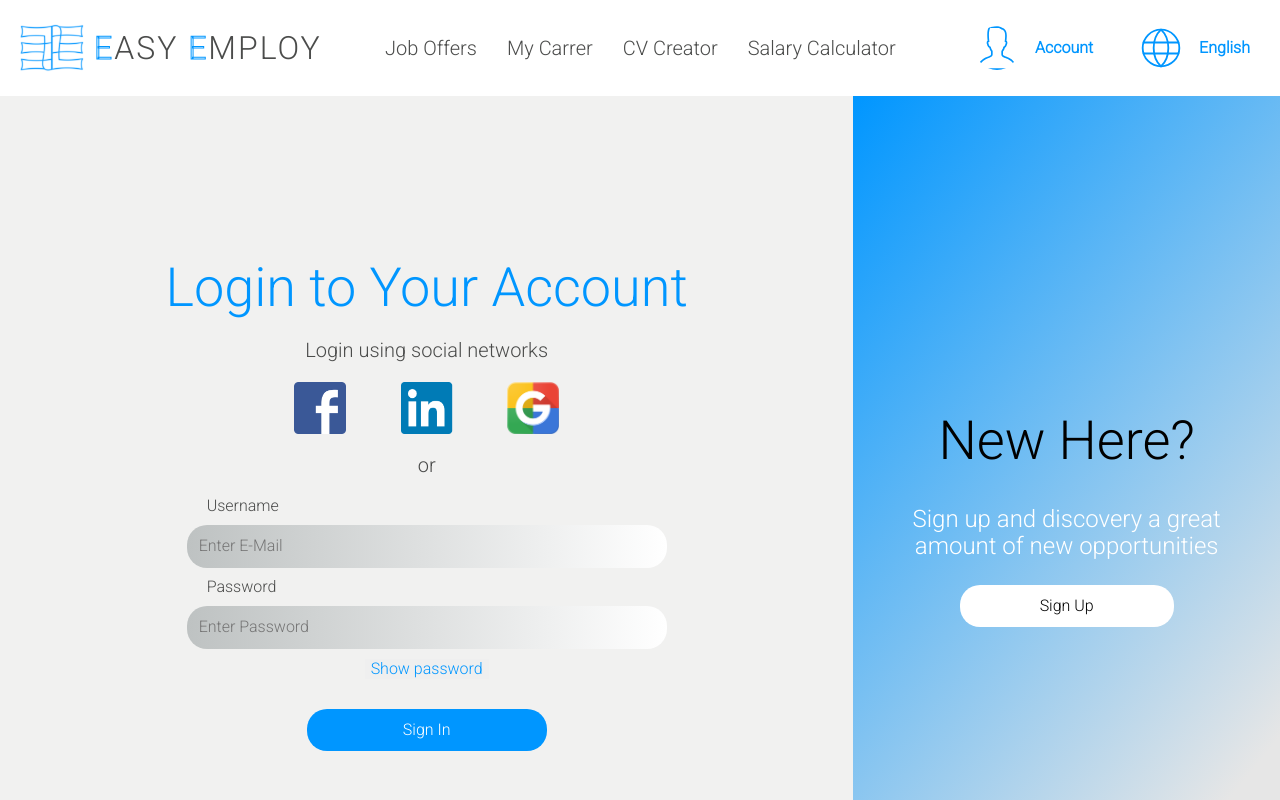
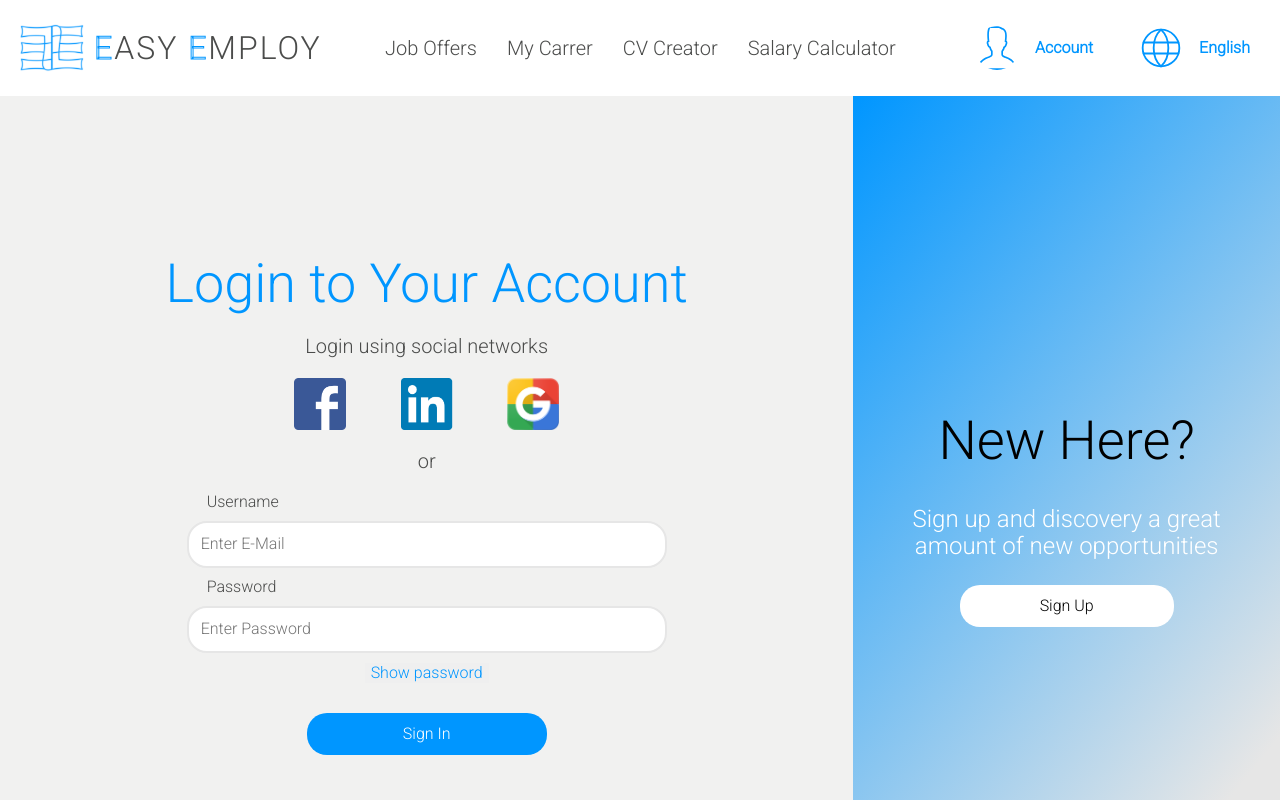
Before and after one commit to mizdebski77/Easy-Employ, a React (Create React App) app: page /Log-In in a window 1280 px wide. Shown: the top 800 px of the page. Built offline with nearby package versions, Linux system fonts and the light colour scheme.

Commit message:
Bakcground in input changed

```diff
--- a/src/features/LogIn/styledLogIn.ts
+++ b/src/features/LogIn/styledLogIn.ts
@@ -93,10 +93,11 @@ export const Label = styled.label`
 export const Input = styled.input`
     padding:  12px;
     border-radius: 20px;
-    border: none;
-    background: linear-gradient(to right, ${({ theme }) => theme.color.fourthColor}, ${({ theme }) => theme.color.secondColor});
+    border: 2px solid ${({ theme }) => theme.color.thirdColor};
     color: black;
     transition: 0.3s;
+    max-width: 480px;
+    width: 100%;
 
     &:focus {
         outline: none;
```
